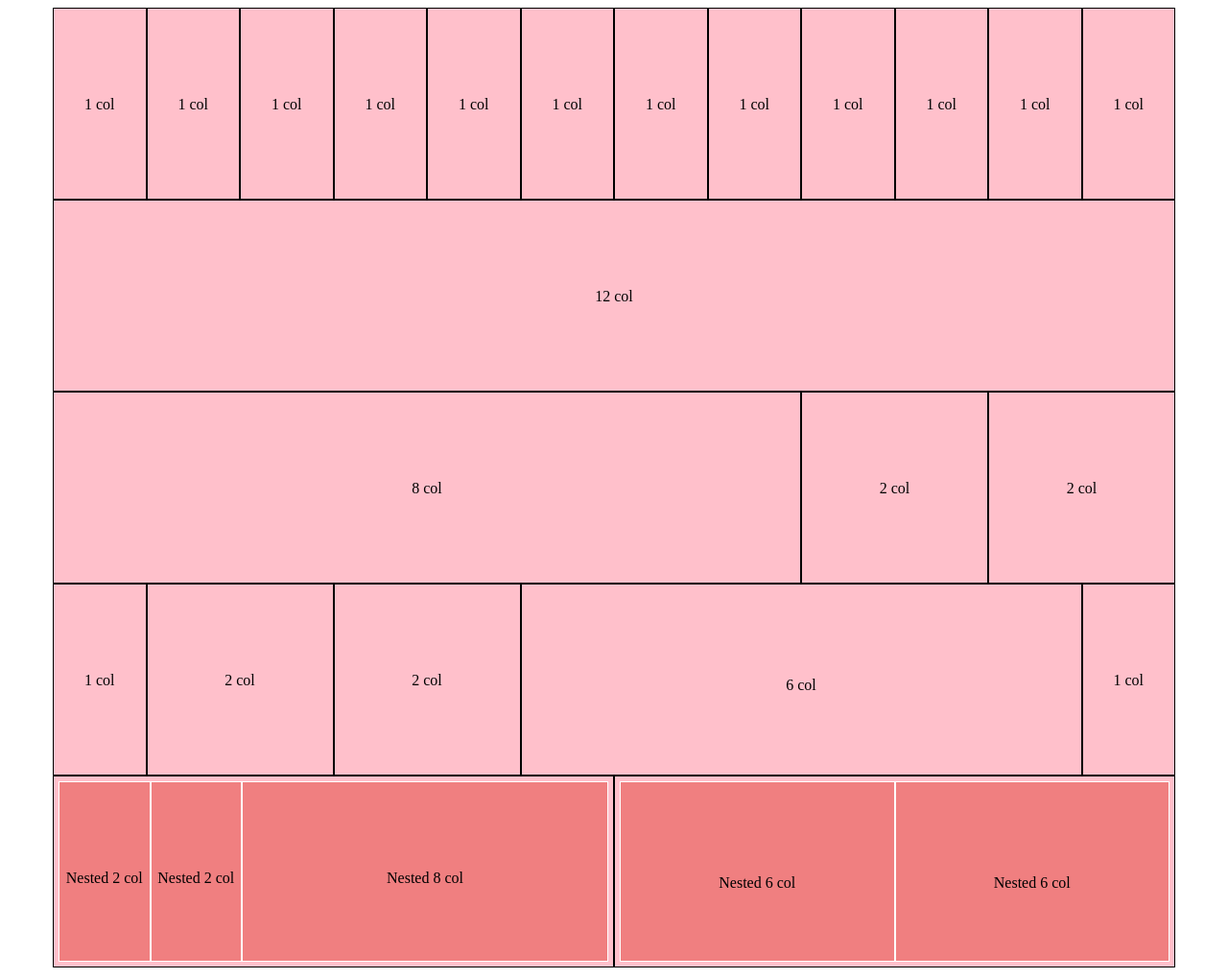
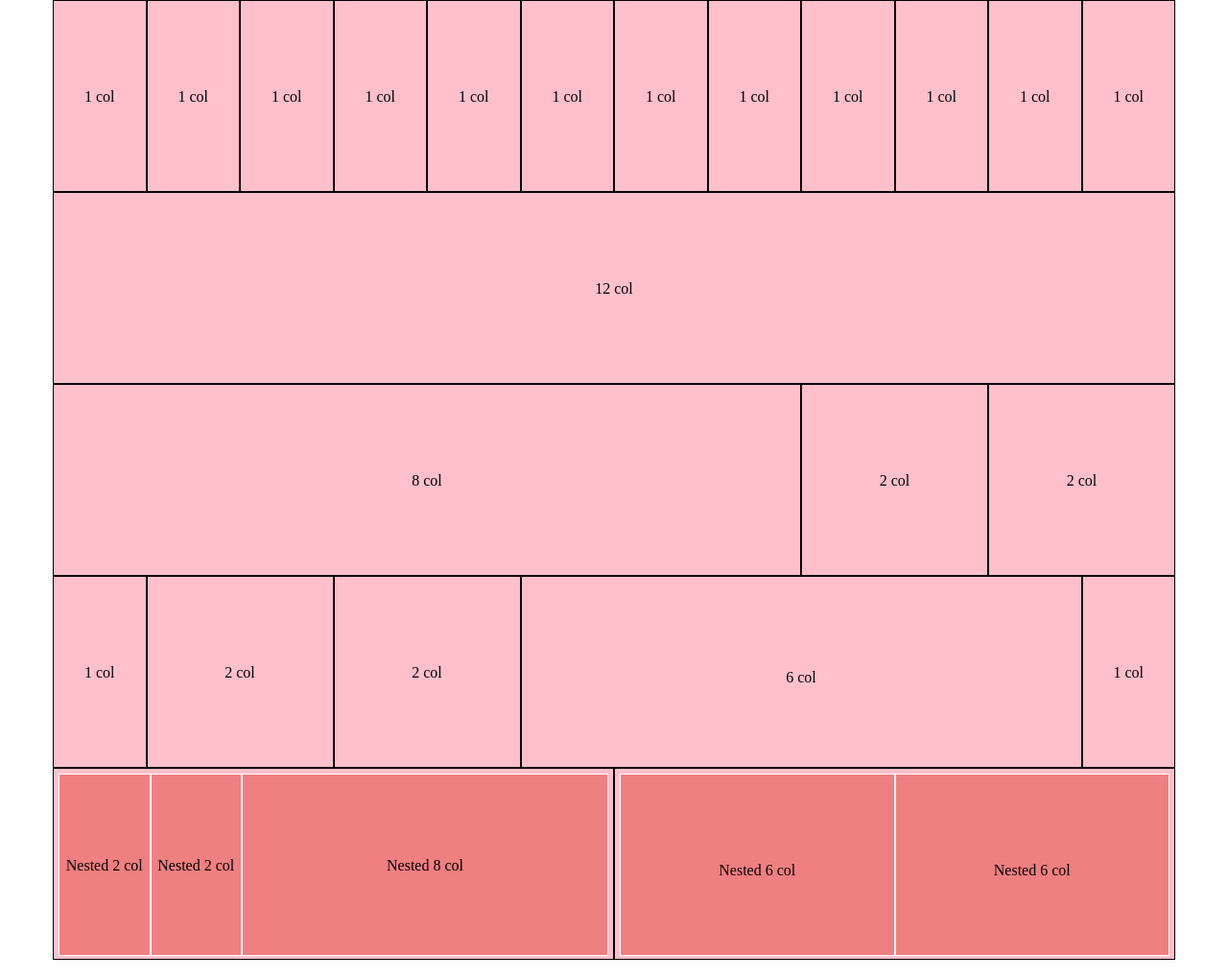
Before and after one commit to AleMancio89/html-css-12bool, a plain HTML site: page index.html in a window 1280 px wide. Shown: the whole page at 96% size. Drawn offline with Linux system fonts and the light colour scheme.

Commit message:
After correction

```diff
--- a/css/style.css
+++ b/css/style.css
@@ -1,10 +1,15 @@
+*{
+  box-sizing: border-box;
+  margin: 0;
+  padding: 0;
+
+}
 
 .container [class*="col-"]{
   text-align: center;
   line-height: 200px;
   height: 200px;
   border: 1px solid black;
-  box-sizing: border-box;
   background-color: #ffc0cb;
 }
 
@@ -14,7 +19,8 @@
 }
 
 .col-6 [class*="col-"]{
-  height: 100%;
+  height: 190px;
+  line-height: 190px;
   border: 1px solid white;
   background-color: #f07f80;
 }
```
